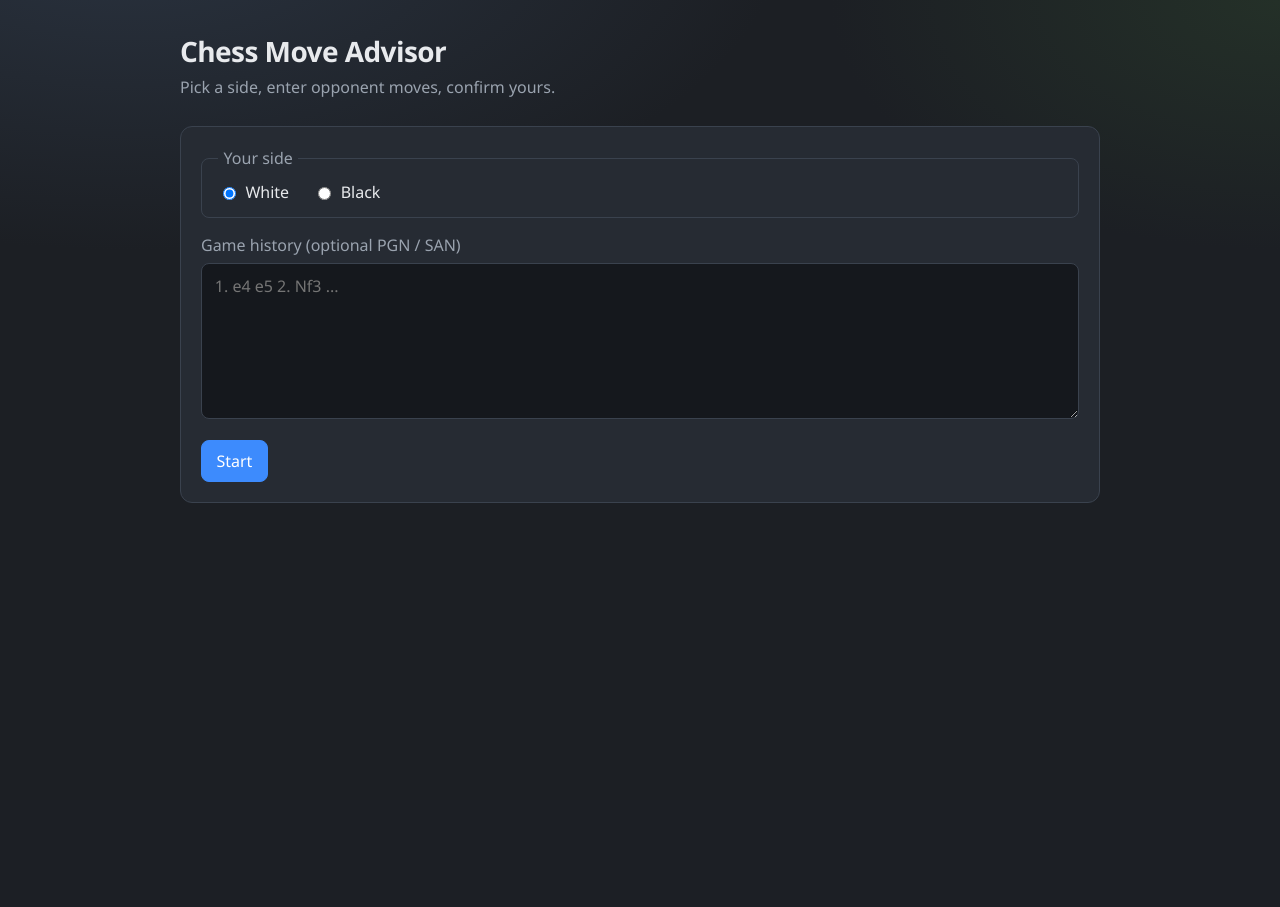
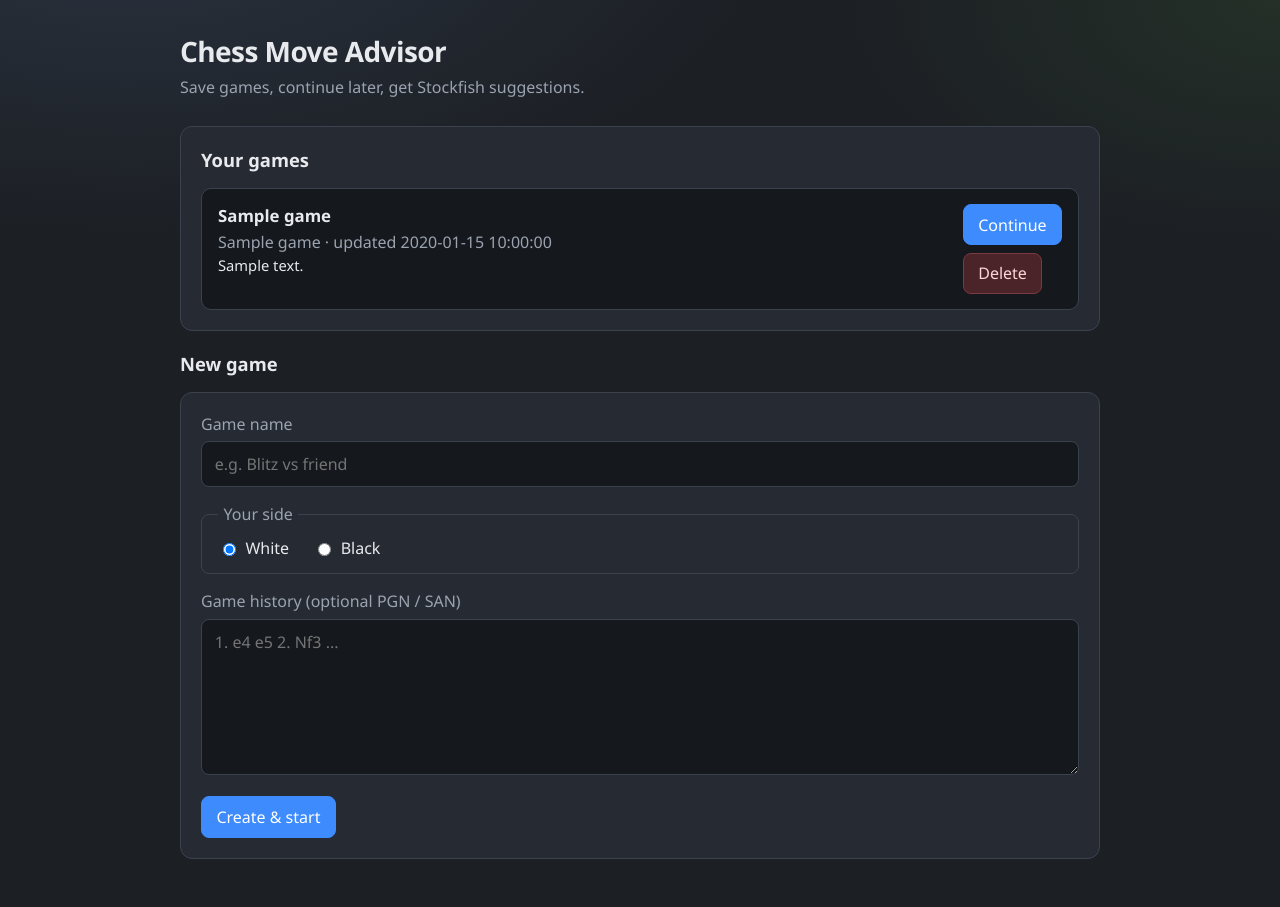
Before and after one commit to hladii/chess-assistant, a Flask app: template templates/index.html in a window 1280 px wide. Before the commit the page ends 503 px from the top, so only its background shows below. Run offline with Flask 3, Linux system fonts and the light colour scheme; the template is opened without the code that fills it: most values are stand-ins (such as "Sample title", 1, 10 or a date in 2020); parts of the project's set-up code (start-up, migrations or seed data) failed here and were passed over.

Commit message:
Db added

```diff
--- a/app.py
+++ b/app.py
@@ -9,12 +9,22 @@ from flask import Flask, jsonify, redirect, render_template, request, url_for
 
 from assistant import (
     analyze_position,
+    board_from_saved_history,
     find_engine,
     game_over_message,
     parse_history,
 )
+from db import (
+    create_game,
+    delete_game,
+    get_game,
+    init_db,
+    list_games,
+    update_game_history,
+)
 
 app = Flask(__name__)
+init_db()
 
 _engine = None
 _engine_lock = threading.Lock()
@@ -43,6 +53,8 @@ def get_engine():
 
 @dataclass
 class GameState:
+    game_id: int = None
+    name: str = ''
     board: chess.Board = field(default_factory=chess.Board)
     start_fen: str = chess.STARTING_FEN
     user_color: chess.Color = chess.WHITE
@@ -59,6 +71,14 @@ def side_label(color):
     return 'White' if color == chess.WHITE else 'Black'
 
 
+def color_code(color):
+    return 'w' if color == chess.WHITE else 'b'
+
+
+def parse_color(value):
+    return chess.WHITE if str(value).lower() in ('w', 'white') else chess.BLACK
+
+
 def format_move_history(board, start_fen):
     replay = chess.Board(start_fen)
     parts = []
@@ -68,6 +88,20 @@ def format_move_history(board, start_fen):
         parts.append(replay.san(move))
         replay.push(move)
     return ' '.join(parts)
+
+
+def starting_fen_from_board(board):
+    replay = board.copy()
+    while replay.move_stack:
+        replay.pop()
+    return replay.fen()
+
+
+def persist_history():
+    if not state.started or state.game_id is None:
+        return
+    history = format_move_history(state.board, state.start_fen)
+    update_game_history(state.game_id, history)
 
 
 def refresh_suggestions():
@@ -100,6 +134,34 @@ def board_svg():
     )
 
 
+def load_game_into_state(game_row, analyze=True):
+    start_fen = game_row.get('start_fen') or chess.STARTING_FEN
+    board = board_from_saved_history(start_fen, game_row.get('history') or '')
+    state.game_id = game_row['id']
+    state.name = game_row['name']
+    state.user_color = parse_color(game_row['user_color'])
+    state.start_fen = start_fen
+    state.board = board
+    state.started = True
+    state.suggestions = []
+    state.error = ''
+    state.message = f'Playing "{state.name}" as {side_label(state.user_color)}.'
+    if analyze:
+        refresh_suggestions()
+
+
+def clear_state():
+    state.game_id = None
+    state.name = ''
+    state.board = chess.Board()
+    state.start_fen = chess.STARTING_FEN
+    state.user_color = chess.WHITE
+    state.started = False
+    state.suggestions = []
+    state.message = ''
+    state.error = ''
+
+
 def game_payload():
     ended = game_over_message(state.board) if state.started else None
     if ended:
@@ -107,6 +169,8 @@ def game_payload():
     your_turn = state.started and state.board.turn == state.user_color and not ended
     return {
         'started': state.started,
+        'game_id': state.game_id,
+        'name': state.name,
         'user_side': side_label(state.user_color) if state.started else '',
         'side_to_move': side_label(state.board.turn),
         'your_turn': your_turn,
@@ -121,22 +185,69 @@ def game_payload():
     }
 
 
-def view_model():
-    return game_payload()
-
-
-def wants_json():
-    if request.args.get('format') == 'json':
-        return True
-    if request.is_json:
-        return True
-    accept = request.accept_mimetypes
-    return accept.best == 'application/json'
+def history_preview(history, limit=72):
+    text = (history or '').strip()
+    if not text:
+        return 'No moves yet'
+    if len(text) <= limit:
+        return text
+    return text[: limit - 1] + '…'
 
 
 @app.route('/')
 def index():
-    return render_template('index.html', **view_model())
+    clear_state()
+    games = list_games()
+    for game in games:
+        game['side_label'] = side_label(parse_color(game['user_color']))
+        game['history_preview'] = history_preview(game['history'])
+    return render_template(
+        'index.html',
+        games=games,
+        error=request.args.get('error', ''),
+    )
+
+
+@app.route('/games', methods=['POST'])
+def create():
+    name = (request.form.get('name') or '').strip()
+    side = request.form.get('side', 'w').lower()
+    history = request.form.get('history', '')
+    if not name:
+        return redirect(url_for('index', error='Enter a game name.'))
+
+    user_color = parse_color(side)
+    try:
+        board = parse_history(history)
+    except ValueError as exc:
+        return redirect(url_for('index', error=f'Could not parse history: {exc}'))
+
+    start_fen = starting_fen_from_board(board)
+    history_text = format_move_history(board, start_fen)
+    game_id = create_game(
+        name=name,
+        history=history_text,
+        user_color=color_code(user_color),
+        start_fen=start_fen,
+    )
+    return redirect(url_for('play_game', game_id=game_id))
+
+
+@app.route('/game/<int:game_id>')
+def play_game(game_id):
+    game = get_game(game_id)
+    if not game:
+        return redirect(url_for('index', error='Game not found.'))
+    load_game_into_state(game, analyze=True)
+    return render_template('game.html', **game_payload())
+
+
+@app.route('/games/<int:game_id>/delete', methods=['POST'])
+def remove_game(game_id):
+    delete_game(game_id)
+    if state.game_id == game_id:
+        clear_state()
+    return redirect(url_for('index'))
 
 
 @app.route('/api/state', methods=['GET'])
@@ -144,30 +255,13 @@ def api_state():
     return jsonify(game_payload())
 
 
-@app.route('/start', methods=['POST'])
-def start():
-    side = request.form.get('side', 'w').lower()
-    history = request.form.get('history', '')
-    state.user_color = chess.WHITE if side in ('w', 'white') else chess.BLACK
-    state.error = ''
-    state.message = ''
-    try:
-        board = parse_history(history)
-    except ValueError as exc:
-        state.error = f'Could not parse history: {exc}'
-        state.started = False
-        return redirect(url_for('index'))
-
-    replay_start = board.copy()
-    while replay_start.move_stack:
-        replay_start.pop()
-    state.start_fen = replay_start.fen()
-    state.board = board
-    state.started = True
-    state.suggestions = []
-    state.message = f'You play as {side_label(state.user_color)}.'
-    refresh_suggestions()
-    return redirect(url_for('index'))
+def ensure_active_game(game_id=None):
+    if game_id is not None and state.game_id != game_id:
+        game = get_game(game_id)
+        if not game:
+            return False
+        load_game_into_state(game, analyze=False)
+    return state.started and state.game_id is not None
 
 
 def apply_san_move(san):
@@ -185,6 +279,7 @@ def apply_san_move(san):
     state.board.push(parsed)
     state.error = ''
     state.message = f'Played {played}.'
+    persist_history()
     ended = game_over_message(state.board)
     if ended:
         state.message = ended
@@ -194,64 +289,59 @@ def apply_san_move(san):
     return True, None
 
 
-@app.route('/move', methods=['POST'], endpoint='move')
 @app.route('/api/move', methods=['POST'])
 def play_move():
-    if request.is_json:
-        san = (request.get_json(silent=True) or {}).get('san', '')
-    else:
-        san = request.form.get('san', '')
+    payload = request.get_json(silent=True) or {}
+    game_id = payload.get('game_id') or request.args.get('game_id', type=int)
+    if game_id is not None:
+        game_id = int(game_id)
+    if not ensure_active_game(game_id):
+        return jsonify({'ok': False, 'error': 'Game not started.'}), 400
 
-    ok, err = apply_san_move(san)
+    ok, err = apply_san_move(payload.get('san', ''))
     if not ok:
         state.error = err
-        if wants_json() or request.path.startswith('/api/'):
-            payload = game_payload()
-            payload['ok'] = False
-            return jsonify(payload), 400
-        return redirect(url_for('index'))
-
-    if wants_json() or request.path.startswith('/api/'):
-        payload = game_payload()
-        payload['ok'] = True
-        return jsonify(payload)
-    return redirect(url_for('index'))
+        body = game_payload()
+        body['ok'] = False
+        return jsonify(body), 400
+    body = game_payload()
+    body['ok'] = True
+    return jsonify(body)
 
 
-@app.route('/undo', methods=['POST'])
 @app.route('/api/undo', methods=['POST'])
 def undo():
-    if not state.started:
-        if request.path.startswith('/api/') or wants_json():
-            return jsonify({'ok': False, 'error': 'Game not started.'}), 400
-        return redirect(url_for('index'))
+    payload = request.get_json(silent=True) or {}
+    game_id = payload.get('game_id') or request.args.get('game_id', type=int)
+    if game_id is not None:
+        game_id = int(game_id)
+    if not ensure_active_game(game_id):
+        return jsonify({'ok': False, 'error': 'Game not started.'}), 400
 
     state.error = ''
     if not state.board.move_stack:
         state.error = 'No moves to undo.'
-        if request.path.startswith('/api/') or wants_json():
-            payload = game_payload()
-            payload['ok'] = False
-            return jsonify(payload), 400
-        return redirect(url_for('index'))
+        body = game_payload()
+        body['ok'] = False
+        return jsonify(body), 400
 
     state.board.pop()
     state.message = 'Undid last move.'
+    persist_history()
     refresh_suggestions()
-    if request.path.startswith('/api/') or wants_json():
-        payload = game_payload()
-        payload['ok'] = True
-        return jsonify(payload)
-    return redirect(url_for('index'))
+    body = game_payload()
+    body['ok'] = True
+    return jsonify(body)
 
 
-@app.route('/hint', methods=['POST'])
 @app.route('/api/hint', methods=['POST'])
 def hint():
-    if not state.started:
-        if request.path.startswith('/api/') or wants_json():
-            return jsonify({'ok': False, 'error': 'Game not started.'}), 400
-        return redirect(url_for('index'))
+    payload = request.get_json(silent=True) or {}
+    game_id = payload.get('game_id') or request.args.get('game_id', type=int)
+    if game_id is not None:
+        game_id = int(game_id)
+    if not ensure_active_game(game_id):
+        return jsonify({'ok': False, 'error': 'Game not started.'}), 400
 
     state.error = ''
     if state.board.is_game_over():
@@ -269,22 +359,9 @@ def hint():
         ]
         state.message = 'Suggestions updated.' if state.suggestions else 'No suggestions for this position.'
 
-    if request.path.startswith('/api/') or wants_json():
-        payload = game_payload()
-        payload['ok'] = True
-        return jsonify(payload)
-    return redirect(url_for('index'))
-
-
-@app.route('/new', methods=['POST'])
-def new_game():
-    state.board = chess.Board()
-    state.start_fen = chess.STARTING_FEN
-    state.started = False
-    state.suggestions = []
-    state.message = ''
-    state.error = ''
-    return redirect(url_for('index'))
+    body = game_payload()
+    body['ok'] = True
+    return jsonify(body)
 
 
 def main():
--- a/static/app.js
+++ b/static/app.js
@@ -1,4 +1,6 @@
 (function () {
+  const gameEl = document.getElementById('game');
+  const gameId = gameEl ? Number(gameEl.dataset.gameId) : null;
   const boardEl = document.getElementById('board');
   const userSideEl = document.getElementById('user-side');
   const sideToMoveEl = document.getElementById('side-to-move');
@@ -100,13 +102,14 @@
     busy = true;
     setLoader(true, loaderMessage || 'Working…');
     try {
+      const payload = Object.assign({ game_id: gameId }, body || {});
       const response = await fetch(url, {
         method: 'POST',
         headers: {
           'Content-Type': 'application/json',
           'Accept': 'application/json',
         },
-        body: body ? JSON.stringify(body) : '{}',
+        body: JSON.stringify(payload),
       });
       const data = await response.json();
       applyState(data);
--- a/static/style.css
+++ b/static/style.css
@@ -46,11 +46,119 @@ body {
 }
 
 .setup-form,
-.panel {
+.panel,
+.games-section {
   background: var(--panel);
   border: 1px solid var(--border);
   border-radius: 12px;
   padding: 1.25rem;
+}
+
+.games-section {
+  margin-bottom: 1.25rem;
+}
+
+.games-section h2,
+.setup h2 {
+  margin: 0 0 1rem;
+  font-size: 1.15rem;
+}
+
+.games-list {
+  list-style: none;
+  margin: 0;
+  padding: 0;
+  display: grid;
+  gap: 0.75rem;
+}
+
+.game-card {
+  display: flex;
+  gap: 1rem;
+  justify-content: space-between;
+  align-items: flex-start;
+  padding: 0.9rem 1rem;
+  background: var(--input);
+  border: 1px solid var(--border);
+  border-radius: 10px;
+}
+
+.game-meta h3 {
+  margin: 0 0 0.25rem;
+  font-size: 1.05rem;
+}
+
+.game-meta p {
+  margin: 0.15rem 0;
+}
+
+.history-preview {
+  color: var(--text);
+  font-size: 0.92rem;
+  word-break: break-word;
+}
+
+.game-actions {
+  display: flex;
+  flex-direction: column;
+  gap: 0.45rem;
+  flex-shrink: 0;
+}
+
+a.button,
+.button {
+  display: inline-block;
+  text-decoration: none;
+  text-align: center;
+  font: inherit;
+  cursor: pointer;
+  border: 1px solid var(--border);
+  background: #323843;
+  color: var(--text);
+  border-radius: 8px;
+  padding: 0.55rem 0.9rem;
+}
+
+a.button.primary,
+.button.primary {
+  background: var(--accent);
+  border-color: var(--accent);
+  color: #fff;
+}
+
+button.danger {
+  background: #4a2428;
+  border-color: #7a3a42;
+  color: #ffd5d8;
+}
+
+button.danger:hover {
+  border-color: #b04b56;
+}
+
+.banner-error {
+  margin: 0 0 1rem;
+}
+
+.back-link {
+  margin: 0 0 0.35rem;
+}
+
+.back-link a {
+  color: var(--muted);
+  text-decoration: none;
+}
+
+.back-link a:hover {
+  color: var(--text);
+}
+
+.setup {
+  margin-top: 0;
+}
+
+.setup-form input[type="text"] {
+  margin-bottom: 1rem;
 }
 
 fieldset {
--- a/templates/index.html
+++ b/templates/index.html
@@ -10,12 +10,44 @@
   <main class="page">
     <header class="header">
       <h1>Chess Move Advisor</h1>
-      <p class="tagline">Pick a side, enter opponent moves, confirm yours.</p>
+      <p class="tagline">Save games, continue later, get Stockfish suggestions.</p>
     </header>
 
-    {% if not started %}
+    {% if error %}
+    <p class="error banner-error">{{ error }}</p>
+    {% endif %}
+
+    <section class="games-section">
+      <h2>Your games</h2>
+      {% if games %}
+      <ul class="games-list">
+        {% for game in games %}
+        <li class="game-card">
+          <div class="game-meta">
+            <h3>{{ game.name }}</h3>
+            <p class="muted">{{ game.side_label }} · updated {{ game.updated_at }}</p>
+            <p class="history-preview">{{ game.history_preview }}</p>
+          </div>
+          <div class="game-actions">
+            <a class="button primary" href="{{ url_for('play_game', game_id=game.id) }}">Continue</a>
+            <form method="post" action="{{ url_for('remove_game', game_id=game.id) }}" onsubmit="return confirm('Delete this game?');">
+              <button type="submit" class="danger">Delete</button>
+            </form>
+          </div>
+        </li>
+        {% endfor %}
+      </ul>
+      {% else %}
+      <p class="muted">No saved games yet. Create one below.</p>
+      {% endif %}
+    </section>
+
     <section class="setup">
-      <form method="post" action="{{ url_for('start') }}" class="setup-form">
+      <h2>New game</h2>
+      <form method="post" action="{{ url_for('create') }}" class="setup-form">
+        <label class="history-label" for="name">Game name</label>
+        <input id="name" name="name" type="text" required maxlength="80" placeholder="e.g. Blitz vs friend">
+
         <fieldset>
           <legend>Your side</legend>
           <label class="choice">
@@ -31,84 +63,9 @@
         <label class="history-label" for="history">Game history (optional PGN / SAN)</label>
         <textarea id="history" name="history" rows="6" placeholder="1. e4 e5 2. Nf3 ..."></textarea>
 
-        {% if error %}
-        <p class="error">{{ error }}</p>
-        {% endif %}
-
-        <button type="submit" class="primary">Start</button>
+        <button type="submit" class="primary">Create &amp; start</button>
       </form>
     </section>
-    {% else %}
-    <section class="game" id="game" data-started="1">
-      <div class="board-wrap" id="board">
-        {{ board_svg|safe }}
-      </div>
-
-      <div class="panel">
-        <div class="status">
-          <p><strong>You:</strong> <span id="user-side">{{ user_side }}</span></p>
-          <p><strong>To move:</strong> <span id="side-to-move">{{ side_to_move }}</span></p>
-          <p><strong>Moves played:</strong> <span id="move-count">{{ move_count }}</span></p>
-          <p class="message" id="message" {% if not message %}hidden{% endif %}>{{ message }}</p>
-          <p class="error" id="error" {% if not error %}hidden{% endif %}>{{ error }}</p>
-        </div>
-
-        <div class="history-box">
-          <h2>Move history</h2>
-          <p class="history-text" id="move-history">{% if history %}{{ history }}{% else %}<span class="muted">No moves yet.</span>{% endif %}</p>
-        </div>
-
-        <form id="move-form" class="move-form" {% if game_over %}hidden{% endif %}>
-          <label for="san" id="move-prompt-label">{{ move_prompt }} (SAN)</label>
-          <div class="row">
-            <input id="san" name="san" type="text" autocomplete="off" autofocus placeholder="e4, Nf6, O-O">
-            <button type="submit" class="primary" id="play-btn">Play</button>
-          </div>
-        </form>
-
-        <div class="actions">
-          <button type="button" id="hint-btn">Hint</button>
-          <button type="button" id="undo-btn">Undo</button>
-          <form method="post" action="{{ url_for('new_game') }}">
-            <button type="submit">New game</button>
-          </form>
-        </div>
-
-        <div class="suggestions">
-          <h2>Best moves</h2>
-          <div id="suggestions">
-            {% if suggestions %}
-            <ol class="suggestion-list">
-              {% for option in suggestions %}
-              <li>
-                <button type="button" class="suggestion" data-san="{{ option.first_move }}" {% if not your_turn or game_over %}disabled{% endif %}>
-                  <span class="line">{{ option.line }}</span>
-                  <span class="eval">{{ option.evaluation }}</span>
-                </button>
-              </li>
-              {% endfor %}
-            </ol>
-            {% elif your_turn %}
-            <p class="muted">No lines yet — press Hint.</p>
-            {% else %}
-            <p class="muted">Waiting for opponent move.</p>
-            {% endif %}
-          </div>
-        </div>
-      </div>
-    </section>
-
-    <div class="loader" id="loader" hidden>
-      <div class="loader-card">
-        <div class="spinner" aria-hidden="true"></div>
-        <p id="loader-text">Working…</p>
-      </div>
-    </div>
-    {% endif %}
   </main>
-
-  {% if started %}
-  <script src="{{ url_for('static', filename='app.js') }}"></script>
-  {% endif %}
 </body>
 </html>
```
Also changed, not shown: assistant.py (+16 -0 lines), db.py (added, +92 -0 lines), templates/game.html (added, +84 -0 lines), 1 other file.
